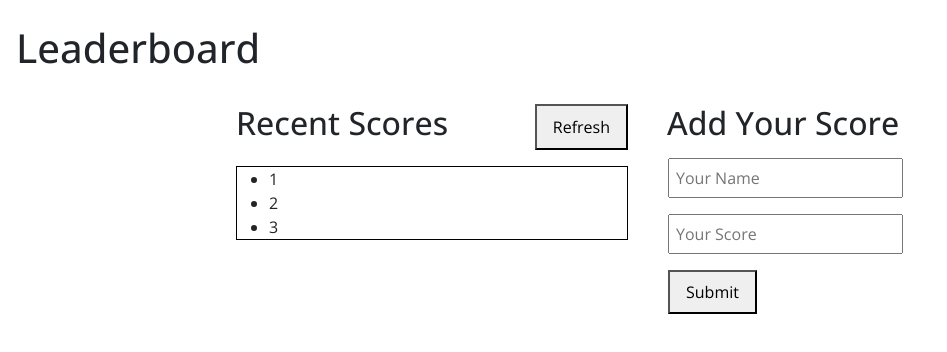
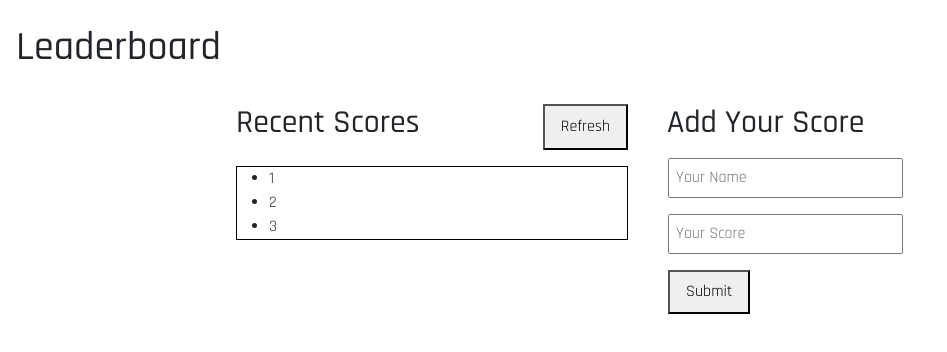
Before and after one commit to HtetWaiYan7191/leaderboard, a website built with webpack: page src/index.html in a window 1280 px wide. Shown: the whole page, without its empty margins (0-947 px from the left). Built offline with nearby package versions, Linux system fonts and the light colour scheme.

Commit message:
Add new font style

```diff
--- a/src/style.css
+++ b/src/style.css
@@ -1,10 +1,10 @@
 @import url('https://fonts.googleapis.com/css2?family=EB+Garamond:ital,wght@0,400;0,500;0,600;0,700;0,800;1,400;1,500;1,600;1,700;1,800&family=Lato:ital,wght@0,300;0,400;0,700;0,900;1,300;1,400;1,700;1,900&family=Open+Sans:ital,wght@0,300;0,400;0,500;0,600;0,700;0,800;1,400;1,500;1,600;1,700&family=Poppins:ital,wght@0,500;0,600;0,700;1,200;1,400;1,500;1,700&family=Roboto+Mono:ital,wght@0,400;0,500;0,600;0,700;1,400;1,600;1,700&family=Roboto:ital,wght@0,100;0,300;0,400;1,100;1,300;1,400&family=Space+Mono&family=Titillium+Web:ital,wght@0,300;0,400;0,600;0,700;1,200;1,300;1,400;1,600;1,700&display=swap');
-
+@import url('https://fonts.googleapis.com/css2?family=EB+Garamond:ital,wght@0,400;0,500;0,600;0,700;0,800;1,400;1,500;1,600;1,700;1,800&family=Lato:ital,wght@0,300;0,400;0,700;0,900;1,300;1,400;1,700;1,900&family=Open+Sans:ital,wght@0,300;0,400;0,500;0,600;0,700;0,800;1,400;1,500;1,600;1,700&family=Poppins:ital,wght@0,500;0,600;0,700;1,200;1,400;1,500;1,700&family=Rajdhani:wght@300;400;500;600;700&family=Roboto+Mono:ital,wght@0,400;0,500;0,600;0,700;1,400;1,600;1,700&family=Roboto:ital,wght@0,100;0,300;0,400;1,100;1,300;1,400&family=Space+Mono&family=Titillium+Web:ital,wght@0,300;0,400;0,600;0,700;1,200;1,300;1,400;1,600;1,700&display=swap');
 * {
     box-sizing: border-box;
     margin: 0;
     padding: 0;
-    font-family: 'Open Sans', sans-serif;
+    font-family: 'Rajdhani', sans-serif;
 }
 
 #main-section {
```
